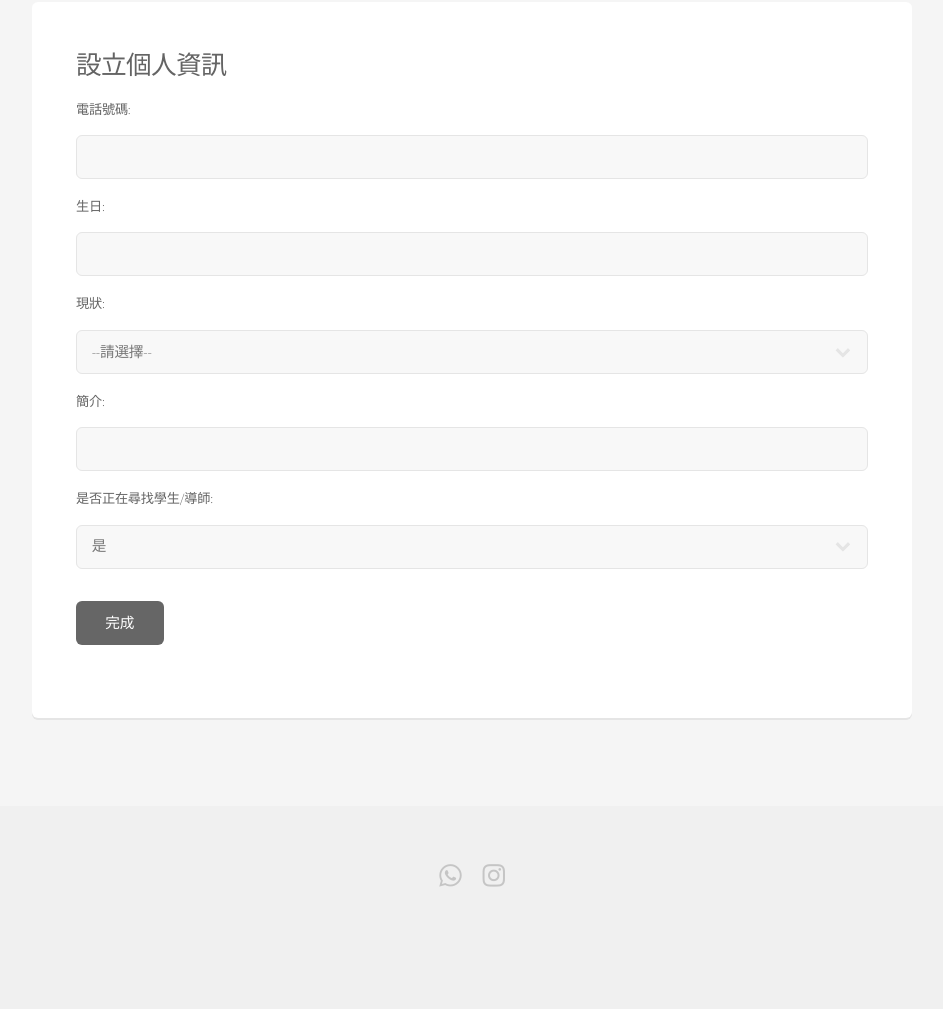
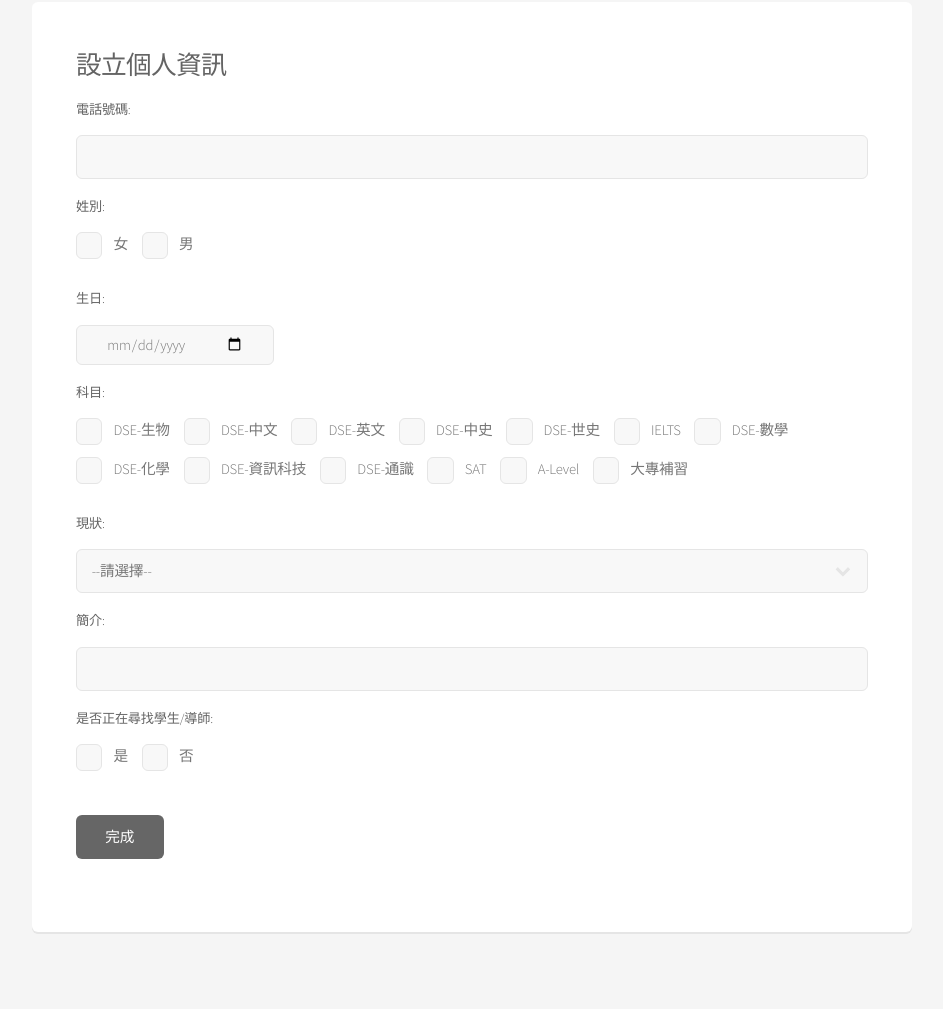
Before and after one commit to louiskwt/starchaser_project, a Django app: page /auth/setup/ in a window 1280 px wide. Shown: the part 250-1259 px from the top of the page, without its empty margins (168-1111 px from the left). Before the commit the page ends 1137 px from the top, so only its background shows below. Run offline with Django 4.2, Linux system fonts and the light colour scheme; a user stored in the database is signed in; parts of the project's set-up code (start-up, migrations or seed data) failed here and were passed over.

Commit message:
Checkbox and profile from update
render out checkbox that match the theme
update member model and migrate
update views for checkbox rendering

```diff
--- a/account/forms.py
+++ b/account/forms.py
@@ -1,9 +1,7 @@
-from doctest import Example
 from django import forms
 from .models import Member
 from django.contrib.auth.models import User
-from crispy_forms.helper import FormHelper
-from crispy_forms.layout import Layout, Field, Submit
+
 
 # Login Form
 class LoginForm(forms.Form):
@@ -37,23 +35,21 @@ class UserRegistrationForm(forms.ModelForm):
         return cd['password']
 
 class MemberForm(forms.ModelForm):
-    def __init__(self, *args, **kwargs):
-        super(MemberForm, self).__init__(*args, **kwargs)
-        self.helper = FormHelper()
-        self.helper.layout = Layout(
-            Submit('submit', '完成')
-        )
     class Meta:
         model = Member
-        fields = ('phone_num', 'date_of_birth', 'role', 'status', 'active')
+        fields = ('phone_num', 'gender', 'date_of_birth', 'subject', 'role', 'status', 'active')
         labels = {
             'phone_num': '電話號碼',
             'date_of_birth': '生日',
-            # 'gender': '姓別',
+            'gender': '姓別',
+            'subject': '科目',
             'role': '現狀',
             'status': '簡介',
             'active': '是否正在尋找學生/導師'
         }
-        # widgets = {
-        #     'gender': forms.RadioSelect()
-        # }
+        widgets = {
+            'date_of_birth': forms.DateInput(attrs=dict(type='date')),
+            'gender': forms.RadioSelect(),
+            'subject': forms.RadioSelect(),
+            'active': forms.RadioSelect(),
+        }
--- a/account/models.py
+++ b/account/models.py
@@ -9,8 +9,39 @@ class Member(models.Model):
     MALE = "M"
     STUDENT = "S"
     TEACHER = "T"
+
     YES = "Y"
     NO = 'N'
+
+    BIO = 'biology'
+    CHN = 'chinese'
+    ENG = 'english'
+    CHIST = 'c-hist'
+    HIST = 'hist'
+    IELTS = 'ielts'
+    MATH = "math"
+    CHEM = "chem"
+    IT = "it"
+    LS = "ls"
+    SAT = "sat"
+    ALV = "a-level"
+    UNI = "uni"
+
+    SUBJECTS_CHOICES = [
+        (BIO, "DSE-生物"),
+        (CHN, "DSE-中文"),
+        (ENG, "DSE-英文"),
+        (CHIST, "DSE-中史"),
+        (HIST, "DSE-世史"),
+        (IELTS, "IELTS"),
+        (MATH, "DSE-數學"),
+        (CHEM, "DSE-化學"),
+        (IT, "DSE-資訊科技"),
+        (LS, "DSE-通識"),
+        (SAT, "SAT"),
+        (ALV, "A-Level"),
+        (UNI, "大專補習")
+    ]
 
     ROLE_CHOICES = [
         (STUDENT, "學生"),
@@ -21,27 +52,31 @@ class Member(models.Model):
     GENDER_CHOICES = [
         (FEMALE, '女'),
         (MALE, '男'),
-        (EMPTY, "--請選擇--")
     ]
 
     YES_NO_CHOICES = [
         (YES, '是'),
         (NO, '否')
     ]
-
     class MemberTier(models.TextChoices):
         FREE = "FREE", _('一般會員')
         PAID = "PAID", _('星級會員')
 
     user = models.OneToOneField(User, on_delete=models.CASCADE)
+
     date_of_birth = models.DateField(blank=True, null=True)
     phone_num = models.CharField(max_length=8, blank=True)
     gender = models.CharField(max_length=7, choices=GENDER_CHOICES, default=EMPTY, null=False)
+
     role = models.CharField(max_length=7, choices=ROLE_CHOICES, default=EMPTY, null=False)
+
     status = models.CharField(max_length=56, blank=True, null=False)
     description = models.TextField()
     member_type = models.CharField(max_length=4, choices=MemberTier.choices, default=MemberTier.FREE)
+
     active = models.CharField(max_length=3, choices=YES_NO_CHOICES, default=YES, null=False)
+
+    subject = models.CharField(max_length=8, choices=SUBJECTS_CHOICES, default=EMPTY, null=False)
 
     def __str__(self):
         return f'Profile for user {self.user.username}'
--- a/account/templates/registration/register_profile.html
+++ b/account/templates/registration/register_profile.html
@@ -16,7 +16,16 @@
                         {% for field in form %}
                             <div class="col-12 mb-1">
                                 {{ field.label_tag }}
-                                {{ field }}
+                                {% if field.name in radio_fields %}
+                                    {% for radio in field %}
+                                        <input type="checkbox" id="{{ radio.choice_label }}" name="{{ field.name }}" value="{{ radio.data.value }}" hidden>
+                                        <label for="{{ radio.choice_label }}">{{ radio.choice_label }}</label>
+
+                                    {% endfor %}
+                                {% else %}
+                                    {{ field }}
+                                {% endif %}
+
                                 {% if field.errors %}
                                     {% for error in field.errors %}
                                         <p class="text-danger">{{ error }}</p>
--- a/account/views.py
+++ b/account/views.py
@@ -46,6 +46,7 @@ def register(request):
 
 @login_required
 def setup(request):
+    radio_fields = ['gender', 'subject', 'active']
     if request.method == "POST":
         set_up_form = MemberForm(instance=request.user.member, data=request.POST)
         if set_up_form.is_valid():
@@ -58,7 +59,8 @@ def setup(request):
         set_up_form = MemberForm()
 
     return render(request, 'registration/register_profile.html', {
-        "form": set_up_form
+        "form": set_up_form,
+        "radio_fields": radio_fields
     })
 
 @login_required
```
Also changed, not shown: account/migrations/0003_member_subject_alter_member_gender.py (added).
